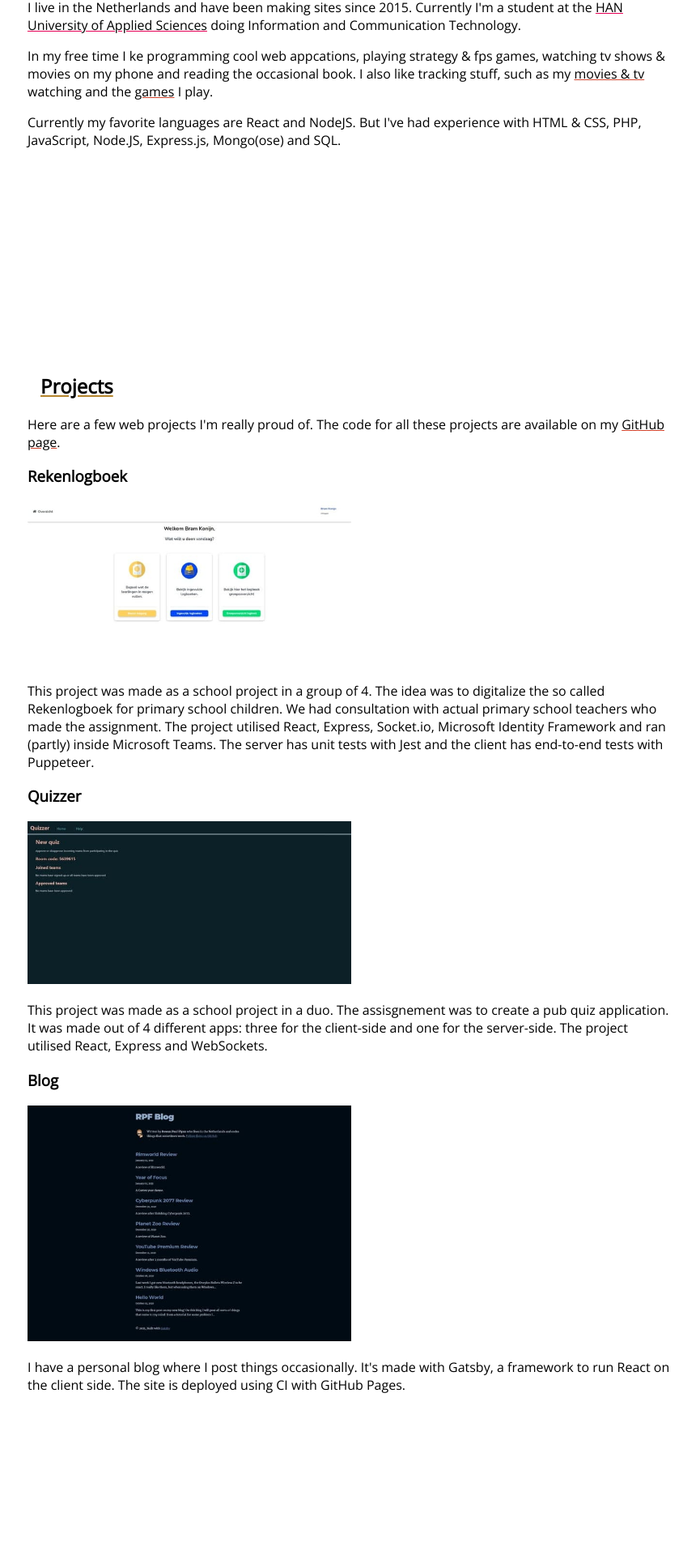
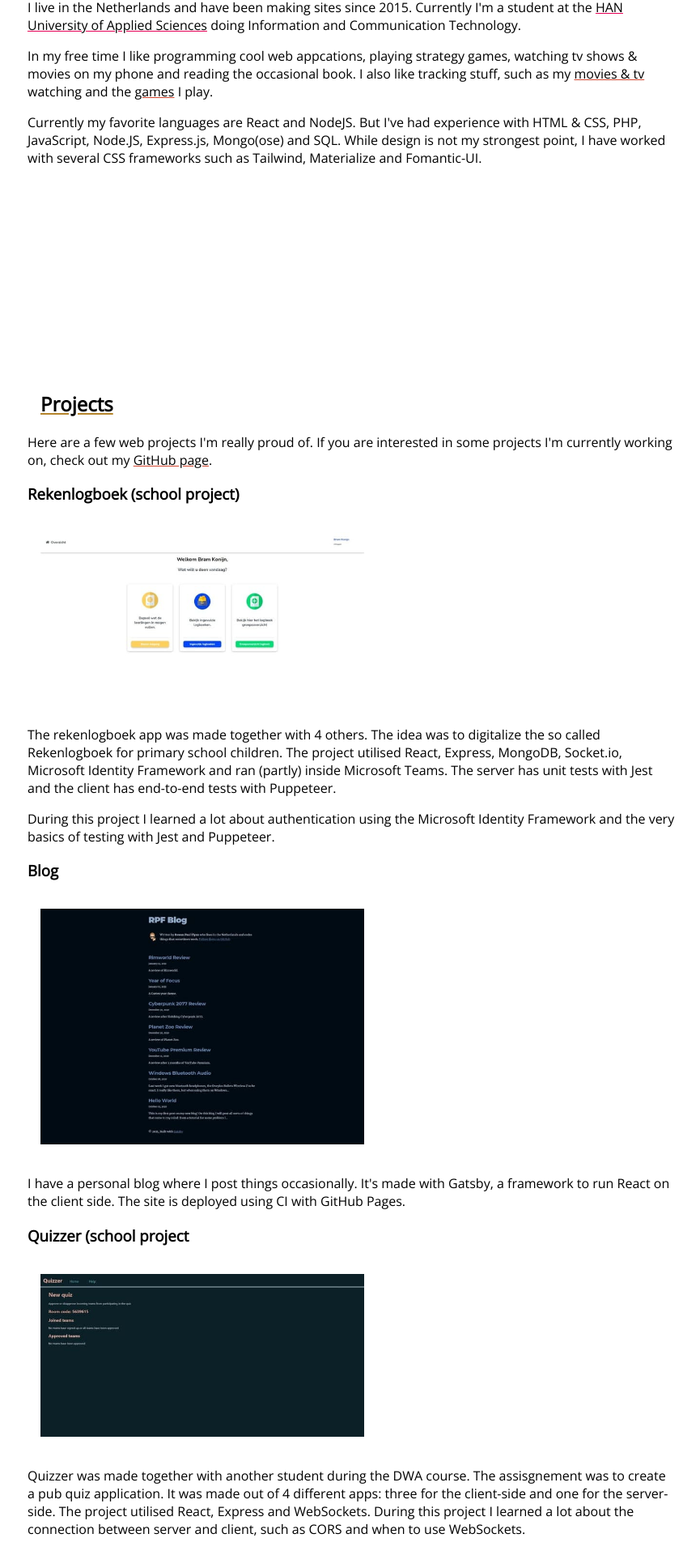
Before and after one commit to Rowan-Paul/rowanpaulflynn, a React (Create React App) app: page / in a window 1280 px wide. Shown: the part 1131-3051 px from the top of the page at 81% size, without its empty margins (206-1071 px from the left). Built offline with nearby package versions, Linux system fonts and the light colour scheme.

Commit message:
Update text

```diff
--- a/src/css/main.css
+++ b/src/css/main.css
@@ -5,6 +5,7 @@ body {
 }
 
 img {
+  margin: 1rem;
   max-width: 50%;
 }
 
--- a/src/js/landing-page/components/Bio.js
+++ b/src/js/landing-page/components/Bio.js
@@ -20,9 +20,9 @@ function BioUI() {
       </p>
 
       <p>
-        In my free time I ke programming cool web appcations, playing strategy
-        &amp; fps games, watching tv shows &amp; movies on my phone and reading
-        the occasional book. I also like tracking stuff, such as my{" "}
+        In my free time I like programming cool web appcations, playing strategy
+        games, watching tv shows &amp; movies on my phone and reading the
+        occasional book. I also like tracking stuff, such as my{" "}
         <a
           href="https://trakt.tv/users/rpf_2001/"
           target="_blank"
@@ -44,7 +44,9 @@ function BioUI() {
       <p>
         Currently my favorite languages are React and NodeJS. But I've had
         experience with HTML &amp; CSS, PHP, JavaScript, Node.JS, Express.js,
-        Mongo(ose) and SQL.
+        Mongo(ose) and SQL. While design is not my strongest point, I have
+        worked with several CSS frameworks such as Tailwind, Materialize and
+        Fomantic-UI.
       </p>
     </div>
   );
--- a/src/js/landing-page/components/Contact.js
+++ b/src/js/landing-page/components/Contact.js
@@ -7,8 +7,10 @@ function ContactUI() {
       <p>
         If you have any questions or just want to talk to me you can always
         contact me. The easiest way to contact me is on my email:{" "}
-        <a href="mailto:rp-flynn@outlook.com">rp&#8209;flynn@outlook.com</a>.
-        I'm also on{" "}
+        <a href="mailto:contact@rowanpaulflynn.com">
+          contact@rowanpaulflynn.com
+        </a>
+        . I'm also on{" "}
         <a href="https://www.linkedin.com/in/rowan-paul-flynn-1201a8205/">
           LinkedIn
         </a>{" "}
--- a/src/js/landing-page/components/Projects.js
+++ b/src/js/landing-page/components/Projects.js
@@ -9,8 +9,8 @@ function ProjectsUI() {
         <span className="header">Projects</span>
       </h2>
       <p>
-        Here are a few web projects I'm really proud of. The code for all these
-        projects are available on my{" "}
+        Here are a few web projects I'm really proud of. If you are interested
+        in some projects I'm currently working on, check out my{" "}
         <a
           href="https://github.com/Rowan-Paul/"
           target="_blank"
@@ -21,25 +21,21 @@ function ProjectsUI() {
         .
       </p>
 
-      <h3>Rekenlogboek</h3>
+      <h3>Rekenlogboek (school project)</h3>
       <img src={rekenlogboek} alt="Screenshot of rekenlogboek" />
       <p>
-        This project was made as a school project in a group of 4. The idea was
-        to digitalize the so called Rekenlogboek for primary school children. We
-        had consultation with actual primary school teachers who made the
-        assignment. The project utilised React, Express, Socket.io, Microsoft
-        Identity Framework and ran (partly) inside Microsoft Teams. The server
-        has unit tests with Jest and the client has end-to-end tests with
-        Puppeteer.
+        The rekenlogboek app was made together with 4 others. The idea was to
+        digitalize the so called Rekenlogboek for primary school children. The
+        project utilised React, Express, MongoDB, Socket.io, Microsoft Identity
+        Framework and ran (partly) inside Microsoft Teams. The server has unit
+        tests with Jest and the client has end-to-end tests with Puppeteer.
       </p>
-      <h3>Quizzer</h3>
-      <img src={quizzer} alt="Screenshot of quizzer" />
       <p>
-        This project was made as a school project in a duo. The assisgnement was
-        to create a pub quiz application. It was made out of 4 different apps:
-        three for the client-side and one for the server-side. The project
-        utilised React, Express and WebSockets.
+        During this project I learned a lot about authentication using the
+        Microsoft Identity Framework and the very basics of testing with Jest
+        and Puppeteer.
       </p>
+
       <h3>Blog</h3>
       <img src={blog} alt="Screenshot of blog" />
       <p>
@@ -47,6 +43,17 @@ function ProjectsUI() {
         Gatsby, a framework to run React on the client side. The site is
         deployed using CI with GitHub Pages.
       </p>
+
+      <h3>Quizzer (school project</h3>
+      <img src={quizzer} alt="Screenshot of quizzer" />
+      <p>
+        Quizzer was made together with another student during the DWA course.
+        The assisgnement was to create a pub quiz application. It was made out
+        of 4 different apps: three for the client-side and one for the
+        server-side. The project utilised React, Express and WebSockets. During
+        this project I learned a lot about the connection between server and
+        client, such as CORS and when to use WebSockets.
+      </p>
     </div>
   );
 }
```
